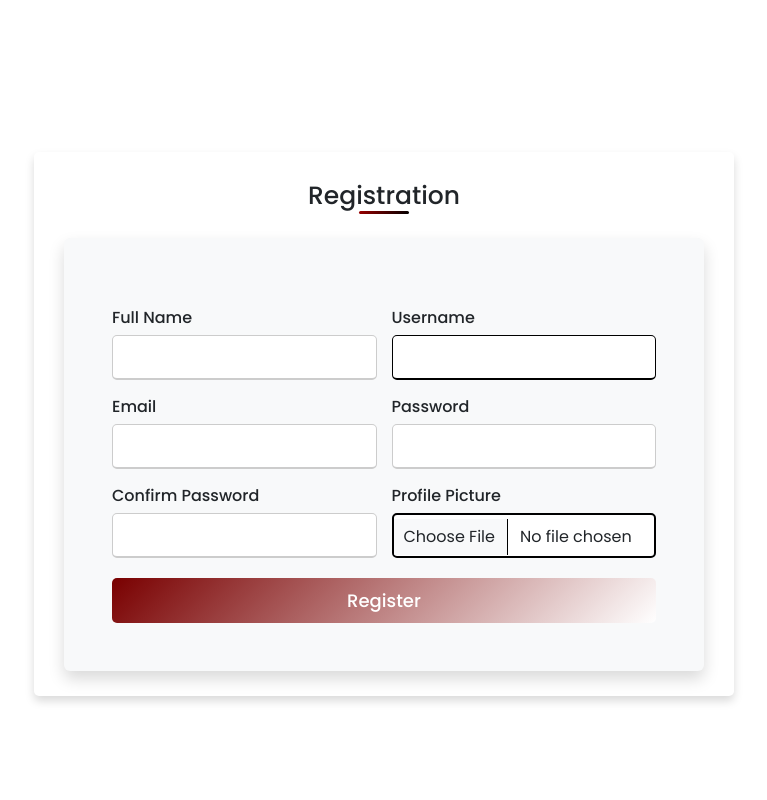
After one commit to Marshmallow1119/TPW-Project-1, a Django app: page /register/ in a window 1280 px wide. The commit adds this page. Shown: the whole page, without its empty margins (256-1023 px from the left). Run offline with Django 5.2, Linux system fonts and the light colour scheme.

Commit message:
quase a funcionar

```diff
--- /dev/null
+++ b/merchify/app/static/css/register.css
@@ -0,0 +1,118 @@
+/* Importing Google Fonts - Poppins */
+@import url('https://fonts.googleapis.com/css2?family=Poppins:wght@200;300;400;500;600;700&display=swap');
+
+* {
+  margin: 0;
+  padding: 0;
+  box-sizing: border-box;
+  font-family: 'Poppins', sans-serif;
+}
+
+body {
+  height: 100vh;
+  display: flex;
+  justify-content: center;
+  align-items: center;
+  padding: 10px;
+  background: linear-gradient(135deg, #ffffff, #ffffff);
+}
+
+.container {
+  max-width: 700px;
+  width: 100%;
+  background-color: #fff;
+  padding: 25px 30px;
+  border-radius: 5px;
+  box-shadow: 0 5px 10px rgba(0, 0, 0, 0.15);
+}
+
+.container .title {
+  font-size: 25px;
+  font-weight: 500;
+  position: relative;
+  text-align: center;
+}
+
+.container .title::before {
+  content: "";
+  position: absolute;
+  left: 50%;
+  bottom: 0;
+  transform: translateX(-50%);
+  height: 3px;
+  width: 50px;
+  border-radius: 5px;
+  background: linear-gradient(135deg, #9b0000, #000000);
+}
+
+.content form .user-details {
+  display: flex;
+  flex-wrap: wrap;
+  justify-content: space-between;
+  gap: 15px;
+  margin: 20px 0;
+}
+
+.user-details .input-box {
+  flex: 1;
+  min-width: calc(50% - 10px);
+}
+
+.input-box .details {
+  display: block;
+  font-weight: 500;
+  margin-bottom: 5px;
+}
+
+.user-details .input-box input,
+.user-details .input-box select {
+  height: 45px;
+  width: 100%;
+  outline: none;
+  font-size: 16px;
+  border-radius: 5px;
+  padding-left: 15px;
+  border: 1px solid #ccc;
+  border-bottom-width: 2px;
+  transition: all 0.3s ease;
+}
+
+.user-details .input-box input:focus {
+  border-color: #000000;
+}
+
+.user-details .input-box input[type="file"] {
+    padding: 10px; /* Adicionando padding */
+    border: 2px solid #000000; /* Aumentando a espessura da borda */
+    border-radius: 5px; /* Mantendo as bordas arredondadas */
+    transition: border-color 0.3s ease; /* Adicionando uma transição suave */
+}
+
+.button {
+  text-align: center;
+  margin-top: 20px;
+}
+
+.button input {
+  height: 45px;
+  width: 100%;
+  border-radius: 5px;
+  border: none;
+  color: #fff;
+  font-size: 18px;
+  font-weight: 500;
+  cursor: pointer;
+  transition: all 0.3s ease;
+  background: linear-gradient(135deg, #790000, #ffffff);
+}
+
+.button input:hover {
+  background: linear-gradient(-135deg, #000000, #ffffff);
+}
+
+/* Media query for mobile devices */
+@media (max-width: 584px) {
+  .user-details .input-box {
+    min-width: 100%;
+  }
+}
--- /dev/null
+++ b/merchify/app/templates/register_user.html
@@ -0,0 +1,52 @@
+
+
+<!-- Inclua o Bootstrap via CDN -->
+<link href="https://cdn.jsdelivr.net/npm/bootstrap@5.3.0/dist/css/bootstrap.min.css" rel="stylesheet">
+<link href="https://cdnjs.cloudflare.com/ajax/libs/bootstrap-icons/1.8.1/font/bootstrap-icons.min.css" rel="stylesheet">
+<script src="https://cdn.jsdelivr.net/npm/@popperjs/core@2.11.6/dist/umd/popper.min.js"></script>
+<script src="https://cdn.jsdelivr.net/npm/bootstrap@5.3.0/dist/js/bootstrap.min.js"></script>
+<link rel="stylesheet" href="https://cdnjs.cloudflare.com/ajax/libs/font-awesome/6.0.0-beta3/css/all.min.css">
+
+{% load static %}
+<link rel="stylesheet" href="{% static 'css/register.css' %}">
+
+<div class="container mt-5">
+    <div class="title text-center mb-4">Registration</div>
+    <div class="content bg-light p-5 rounded shadow">
+        <!-- Formulário de Registro do Django -->
+        <form method="POST" action="{% url 'register' %}" enctype="multipart/form-data">
+            {% csrf_token %}
+
+            <div class="user-details">
+                <div class="input-box">
+                    <span class="details">Full Name</span>
+                    {{ form.name }}
+                </div>
+                <div class="input-box">
+                    <span class="details">Username</span>
+                    {{ form.username }}
+                </div>
+                <div class="input-box">
+                    <span class="details">Email</span>
+                    {{ form.email }}
+                </div>
+                <div class="input-box">
+                    <span class="details">Password</span>
+                    {{ form.password1 }}
+                </div>
+                <div class="input-box">
+                    <span class="details">Confirm Password</span>
+                    {{ form.password2 }}
+                </div>
+                <div class="input-box">
+                    <span class="details">Profile Picture</span>
+                    <input type="file" name="image" id="id_image" class="form-control">
+                </div>
+            </div>
+
+            <div class="button">
+                <input type="submit" value="Register">
+            </div>
+        </form>
+    </div>
+</div>
--- a/merchify/app/views.py
+++ b/merchify/app/views.py
@@ -35,37 +35,40 @@ def productDetails(request, identifier):
         return render(request, 'productDetailsVinil.html', {'product': product})
     return render(request, 'productDetails.html', {'product': product})
 
-
 def register(request):
     if request.method == 'POST':
         form = RegisterForm(request.POST)
         print(form.errors)
 
         if form.is_valid():
-            # Check if user already exists
-            u = User.objects.filter(username=form.cleaned_data['username'])
+            # Verifica se o usuário já existe
+            username = form.cleaned_data['username']
+            if User.objects.filter(username=username).exists():
+                return render(request, 'register_user.html', {'form': form, 'error': True})
 
-            if u:
-                return render(request, 'register.html', {'form': form, 'error': True})
+            # Cria o usuário com a senha criptografada
+            email = form.cleaned_data.get('email')
+            raw_password = form.cleaned_data.get('password1')
+            profile_picture = form.cleaned_data.get('profile_picture')
 
-            else:
-                form.save()
-                email = form.cleaned_data.get('email')
-                username = form.cleaned_data.get('username')
-                raw_password = form.cleaned_data.get('password1')
+            user = User.objects.create(username=username, email=email, password=raw_password)
+            user.set_password(raw_password)
+            user.numberOfPurchases=0
+            if profile_picture:
+                user.profile_pictures = profile_picture
+            user.save()
 
-                # Authenticate user then login
-                user = authenticate(username=username, password=raw_password)
+            # Autentica e faz login do usuário
+            user = authenticate(username=username, password=raw_password)
+
+            if user is not None:
                 auth_login(request, user)
 
-                # Create user in our database
-                user = User.objects.create(username=username, email=email, password=raw_password,
-                                           name=form.cleaned_data['name'])
-                user.save()
-
-                return redirect('/')
+            return redirect('/')
         else:
-            return render(request, 'register.html', {'form': form, 'error': True})
+            # Renderiza o formulário com erros se houver campos inválidos
+            return render(request, 'register_user.html', {'form': form, 'error': True})
     else:
+        # Renderiza o formulário vazio para requisição GET
         form = RegisterForm()
-        return render(request, 'register.html', {'form': form, 'error': False})
+        return render(request, 'register_user.html', {'form': form, 'error': False})
--- a/merchify/merchify/urls.py
+++ b/merchify/merchify/urls.py
@@ -30,7 +30,9 @@ urlpatterns = [
     path('login/', views.login, name='login'),
     path('products/<str:name>/', views.artistsProducts, name='artistsProducts'),
     path('product/<int:identifier>/',  views.productDetails, name='productDetails'),
+    path('register/', views.register, name='register'),
 ]
+
 
 if settings.DEBUG:
     urlpatterns += static(settings.MEDIA_URL, document_root=settings.MEDIA_ROOT)
```
Also changed, not shown: merchify/app/static/css/login.css (+23 -9 lines), merchify/app/templates/login.html (+8 -18 lines), merchify/app/media/background_images/concerto.jpg (added), merchify/db.sqlite3.
